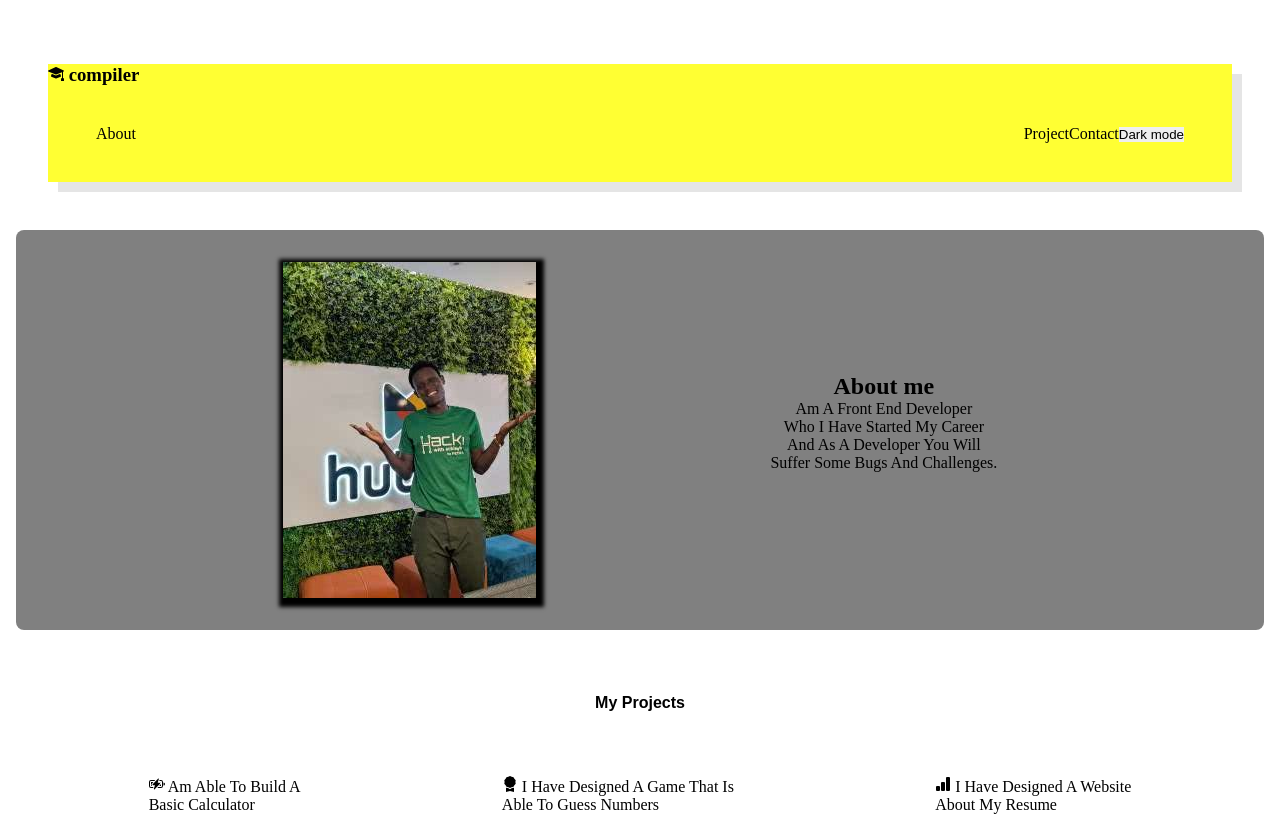
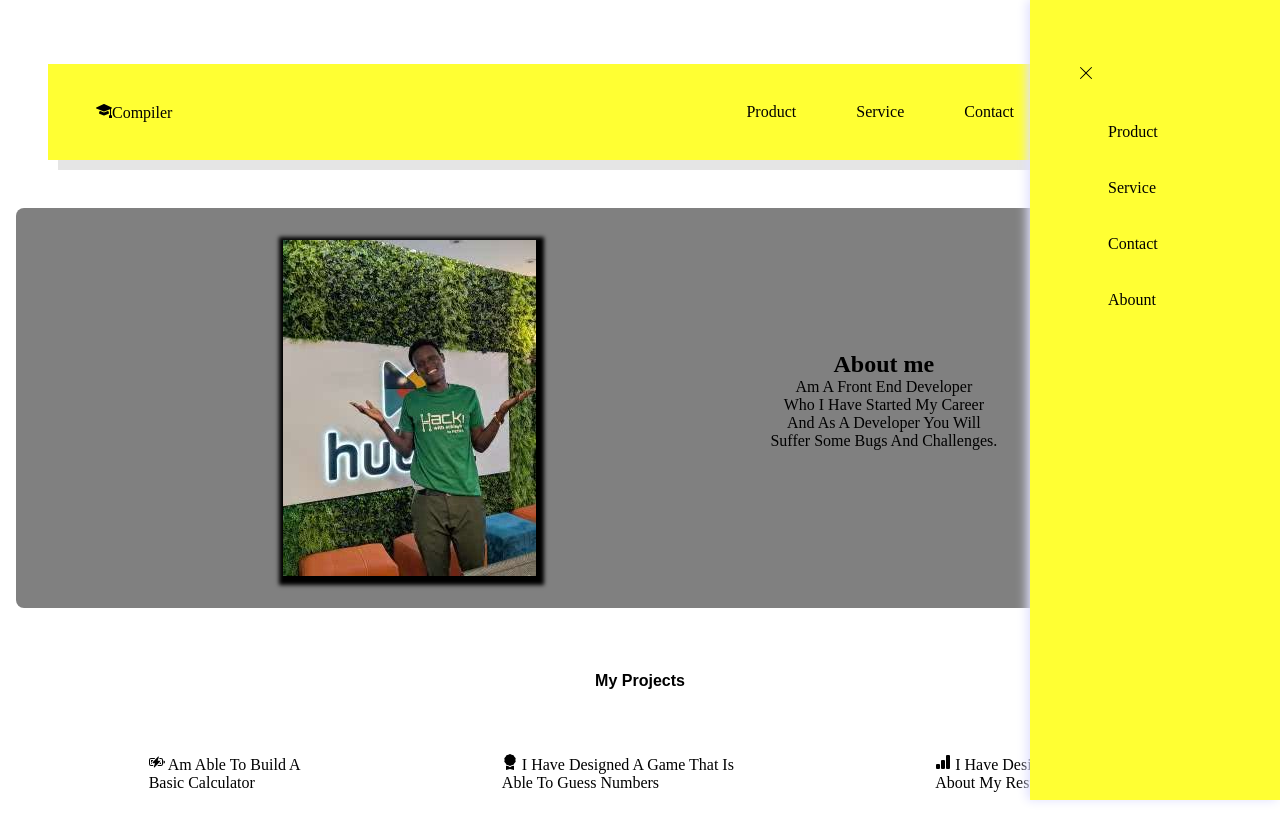
Before and after one commit to supduupa/MyPortfolio, a plain HTML site: page pro/index.html in a window 1280 px wide. Shown: the top 833 px of the page. Drawn offline with Linux system fonts and the light colour scheme.

Commit message:
Update index.html

```diff
--- a/pro/index.html
+++ b/pro/index.html
@@ -9,17 +9,32 @@
 <body id="body">
     <section class="card">
         <nav>
-            <h1><svg xmlns="http://www.w3.org/2000/svg" width="16" height="16" fill="currentColor" class="bi bi-mortarboard-fill" viewBox="0 0 16 16">
+             <ul class="sidebar">
+            <li onclick="hidesidebar()"><a href="#"><svg xmlns="http://www.w3.org/2000/svg" width="16" height="16" fill="currentColor" class="bi bi-x-lg" viewBox="0 0 16 16">
+  <path d="M2.146 2.854a.5.5 0 1 1 .708-.708L8 7.293l5.146-5.147a.5.5 0 0 1 .708.708L8.707 8l5.147 5.146a.5.5 0 0 1-.708.708L8 8.707l-5.146 5.147a.5.5 0 0 1-.708-.708L7.293 8z"/>
+</svg></a></li>
+            <li><a class="hide" href="#">Product</a></li>
+            <li><a class="hide" href="#">Service</a></li>
+            <li><a class="hide" href="#">Contact</a></li>
+            <li><a class="hide" href="#">Abount</a></li>
+        </ul>
+         <ul>
+            <li><a href="#"><svg xmlns="http://www.w3.org/2000/svg" width="16" height="16" fill="currentColor" class="bi bi-mortarboard-fill" viewBox="0 0 16 16">
                 <path d="M8.211 2.047a.5.5 0 0 0-.422 0l-7.5 3.5a.5.5 0 0 0 .025.917l7.5 3a.5.5 0 0 0 .372 0L14 7.14V13a1 1 0 0 0-1 1v2h3v-2a1 1 0 0 0-1-1V6.739l.686-.275a.5.5 0 0 0 .025-.917z"/>
                 <path d="M4.176 9.032a.5.5 0 0 0-.656.327l-.5 1.7a.5.5 0 0 0 .294.605l4.5 1.8a.5.5 0 0 0 .372 0l4.5-1.8a.5.5 0 0 0 .294-.605l-.5-1.7a.5.5 0 0 0-.656-.327L8 10.466z"/>
-              </svg> compiler</h1>
-            <ul>
-                <li><a href="#">About</a></li>
-                <li><a href="#">Project</a></li>
-                <li><a href="#">Contact</a></li>
-                <li><a class="mode"  href="#"><button onclick="myfunction()" id="btn">Dark mode</button></a></li>
-                <!-- <li><a class="mode" href="#"><button onclick="myfunction1()" id="btn">light mode</button></a></li> -->
-            </ul>
+              </svg>Compiler</a></li>
+            <li class="hid"><a class="hide" href="#">Product</a></li>
+            <li class="hid"><a class="hide" href="#">Service</a></li>
+            <li class="hid"><a class="hide" href="#">Contact</a></li>
+            <li class="hid"><a class="hide" href="#">Abount</a></li>
+            <li><a class="mode"  href="#"><button onclick="toggleDarkMode()" id="btn"><svg xmlns="http://www.w3.org/2000/svg" width="16" height="16" fill="currentColor" class="bi bi-brightness-high" viewBox="0 0 16 16">
+  <path d="M8 11a3 3 0 1 1 0-6 3 3 0 0 1 0 6m0 1a4 4 0 1 0 0-8 4 4 0 0 0 0 8M8 0a.5.5 0 0 1 .5.5v2a.5.5 0 0 1-1 0v-2A.5.5 0 0 1 8 0m0 13a.5.5 0 0 1 .5.5v2a.5.5 0 0 1-1 0v-2A.5.5 0 0 1 8 13m8-5a.5.5 0 0 1-.5.5h-2a.5.5 0 0 1 0-1h2a.5.5 0 0 1 .5.5M3 8a.5.5 0 0 1-.5.5h-2a.5.5 0 0 1 0-1h2A.5.5 0 0 1 3 8m10.657-5.657a.5.5 0 0 1 0 .707l-1.414 1.415a.5.5 0 1 1-.707-.708l1.414-1.414a.5.5 0 0 1 .707 0m-9.193 9.193a.5.5 0 0 1 0 .707L3.05 13.657a.5.5 0 0 1-.707-.707l1.414-1.414a.5.5 0 0 1 .707 0m9.193 2.121a.5.5 0 0 1-.707 0l-1.414-1.414a.5.5 0 0 1 .707-.707l1.414 1.414a.5.5 0 0 1 0 .707M4.464 4.465a.5.5 0 0 1-.707 0L2.343 3.05a.5.5 0 1 1 .707-.707l1.414 1.414a.5.5 0 0 1 0 .708"/>
+</svg></button></a></li>
+
+            <li onclick="showsidebar()"><a href="#"><svg xmlns="http://www.w3.org/2000/svg" width="16" height="16" fill="currentColor" class="bi bi-list" viewBox="0 0 16 16">
+  <path fill-rule="evenodd" d="M2.5 12a.5.5 0 0 1 .5-.5h10a.5.5 0 0 1 0 1H3a.5.5 0 0 1-.5-.5m0-4a.5.5 0 0 1 .5-.5h10a.5.5 0 0 1 0 1H3a.5.5 0 0 1-.5-.5m0-4a.5.5 0 0 1 .5-.5h10a.5.5 0 0 1 0 1H3a.5.5 0 0 1-.5-.5"/>
+</svg></a></li>
+        </ul>
         </nav>
     </section>
 
```
